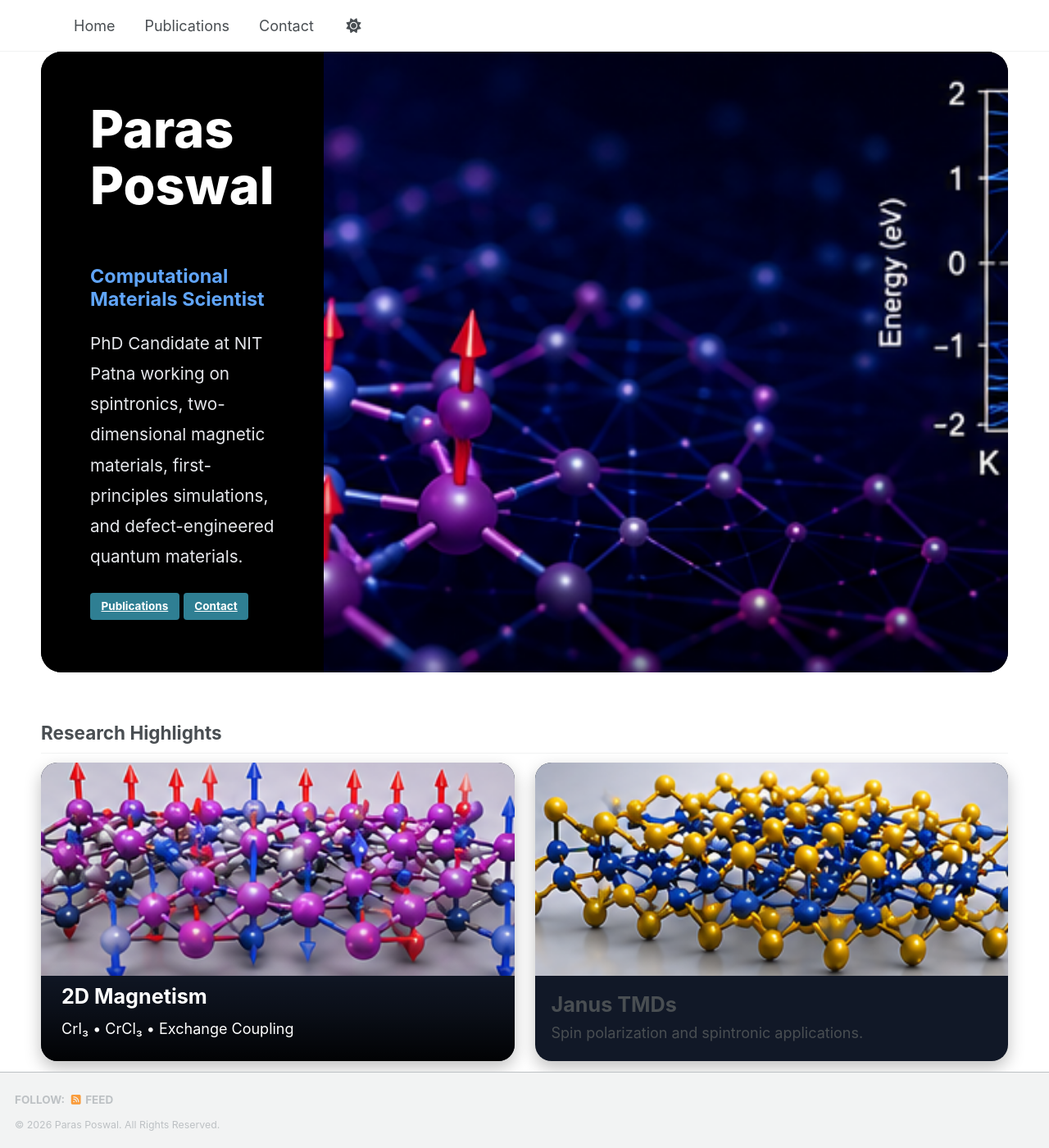
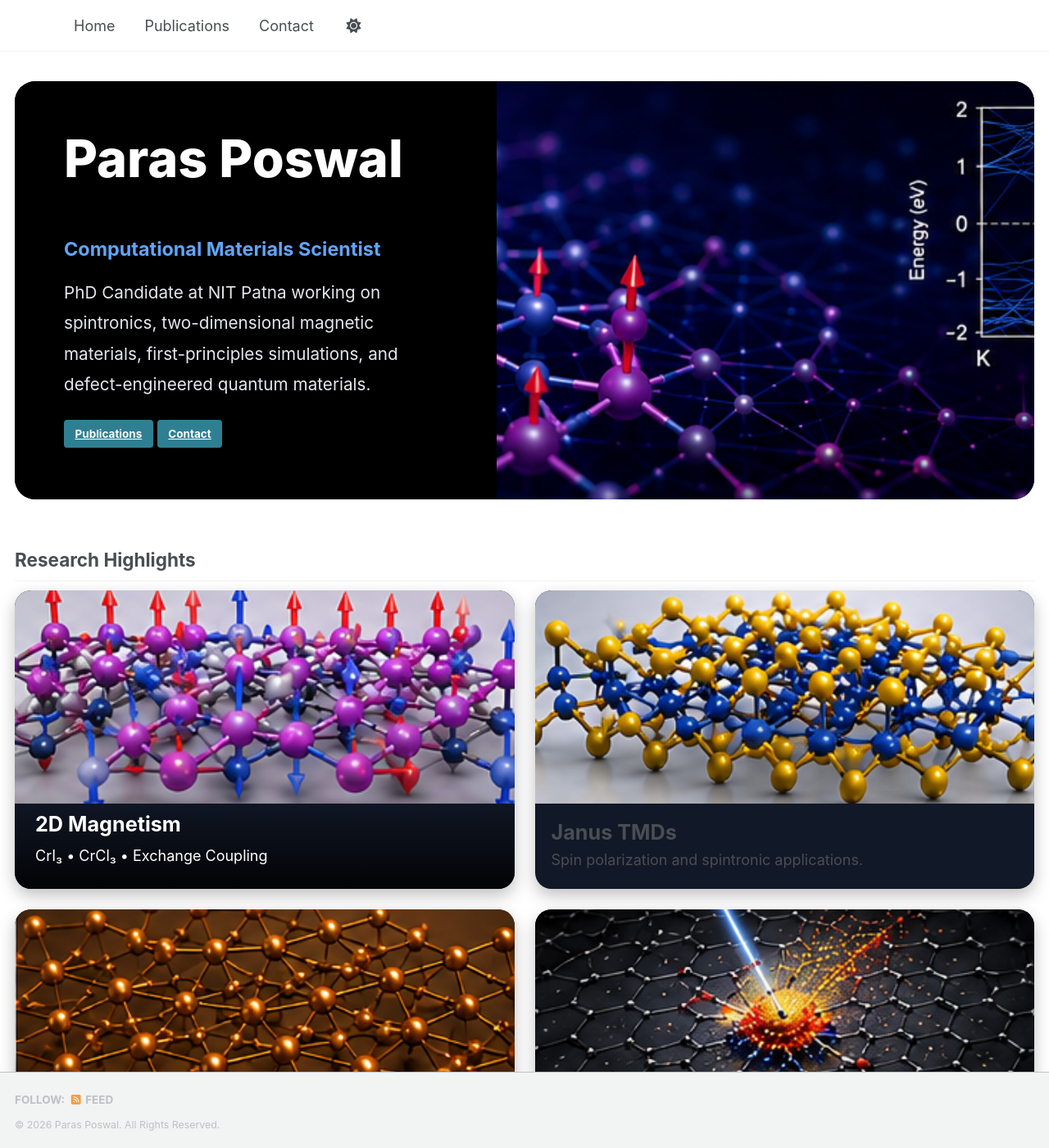
Before and after one commit to poswalparas/poswalparas.github.io, a Jekyll site: the page built from _pages/about.md, in a window 1280 px wide and 1400 px high. Shown: the whole window at 82% size. Built offline with Jekyll 4.4.1, drawn with Linux system fonts in a browser that asks for light colours; a script bundle is joined from its source files by our own code; library files that are not in the unit come from our copies.

Commit message:
Update main.scss

```diff
--- a/assets/css/main.scss
+++ b/assets/css/main.scss
@@ -61,7 +61,7 @@ background:#000000;
 }
 
 .hero-image{
-flex:12;
+flex:1.4;
 }
 
 .hero-image img{
@@ -210,21 +210,7 @@ color:white;
 margin:0;
 padding:0;
 }
-/* ---------- Full-width layout ---------- */
 
-#main{
-    max-width:1600px;
-    width:95%;
-    margin:0 auto;
-}
-
-.page{
-    width:100%;
-}
-
-.page__inner-wrap{
-    max-width:100%;
-}
 /* =========================================
    CUSTOM HOMEPAGE
 ========================================= */
```
